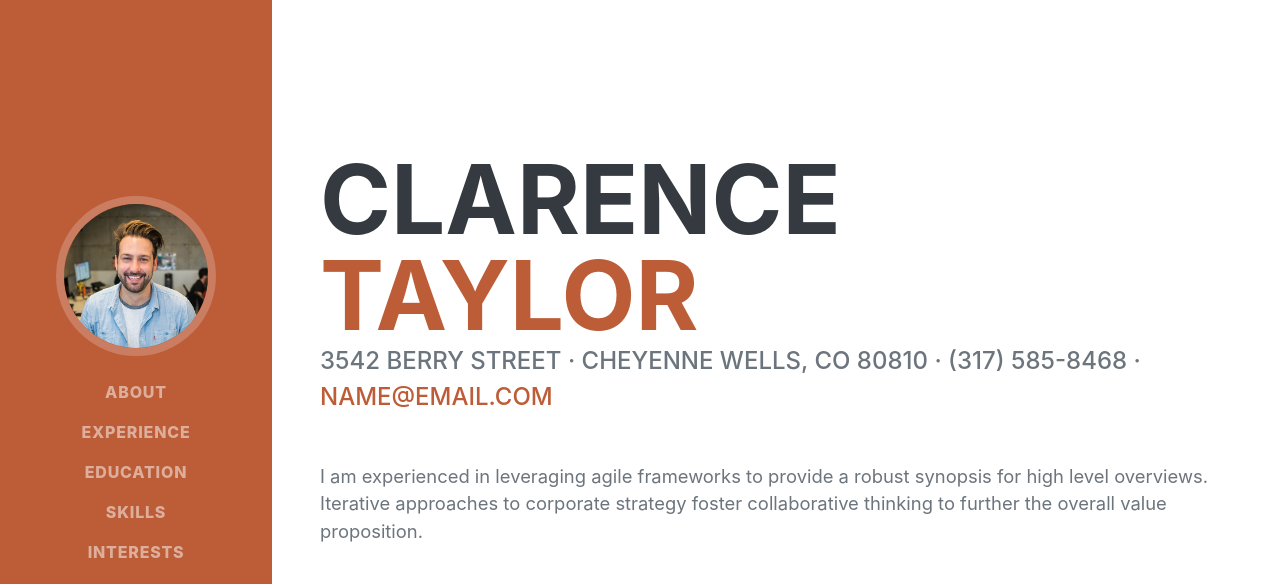
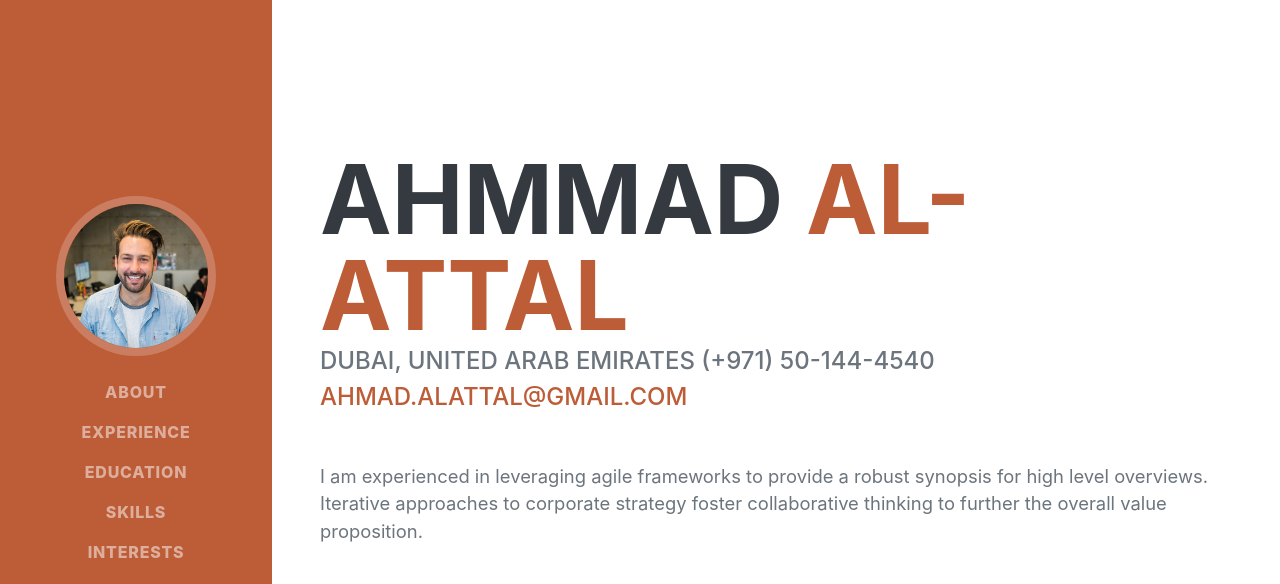
Before and after one commit to AppleMonkey/AppleMonkey.github.io, a plain HTML site: page index.html in a window 1280 px wide. Shown: the top 584 px of the page. Drawn offline with nearby package versions, Linux system fonts and the light colour scheme; a web font is replaced by a local one.

Commit message:
Add my personal info

```diff
--- a/index.html
+++ b/index.html
@@ -19,7 +19,7 @@
         <!-- Navigation-->
         <nav class="navbar navbar-expand-lg navbar-dark bg-primary fixed-top" id="sideNav">
             <a class="navbar-brand js-scroll-trigger" href="#page-top">
-                <span class="d-block d-lg-none">Clarence Taylor</span>
+                <span class="d-block d-lg-none">Ahmmad Al-Attal</span>
                 <span class="d-none d-lg-block"><img class="img-fluid img-profile rounded-circle mx-auto mb-2" src="assets/img/profile.jpg" alt="" /></span>
             </a>
             <button class="navbar-toggler" type="button" data-toggle="collapse" data-target="#navbarSupportedContent" aria-controls="navbarSupportedContent" aria-expanded="false" aria-label="Toggle navigation"><span class="navbar-toggler-icon"></span></button>
@@ -40,12 +40,12 @@
             <section class="resume-section" id="about">
                 <div class="resume-section-content">
                     <h1 class="mb-0">
-                        Clarence
-                        <span class="text-primary">Taylor</span>
+                        Ahmmad
+                        <span class="text-primary">Al-Attal</span>
                     </h1>
                     <div class="subheading mb-5">
-                        3542 Berry Street · Cheyenne Wells, CO 80810 · (317) 585-8468 ·
-                        <a href="mailto:name@email.com">name@email.com</a>
+                        Dubai, United Arab Emirates (+971) 50-144-4540
+                        <a href="mailto:ahmad.alattal@gmail.com">ahmad.alattal@gmail.com</a>
                     </div>
                     <p class="lead mb-5">I am experienced in leveraging agile frameworks to provide a robust synopsis for high level overviews. Iterative approaches to corporate strategy foster collaborative thinking to further the overall value proposition.</p>
                     <div class="social-icons">
```
